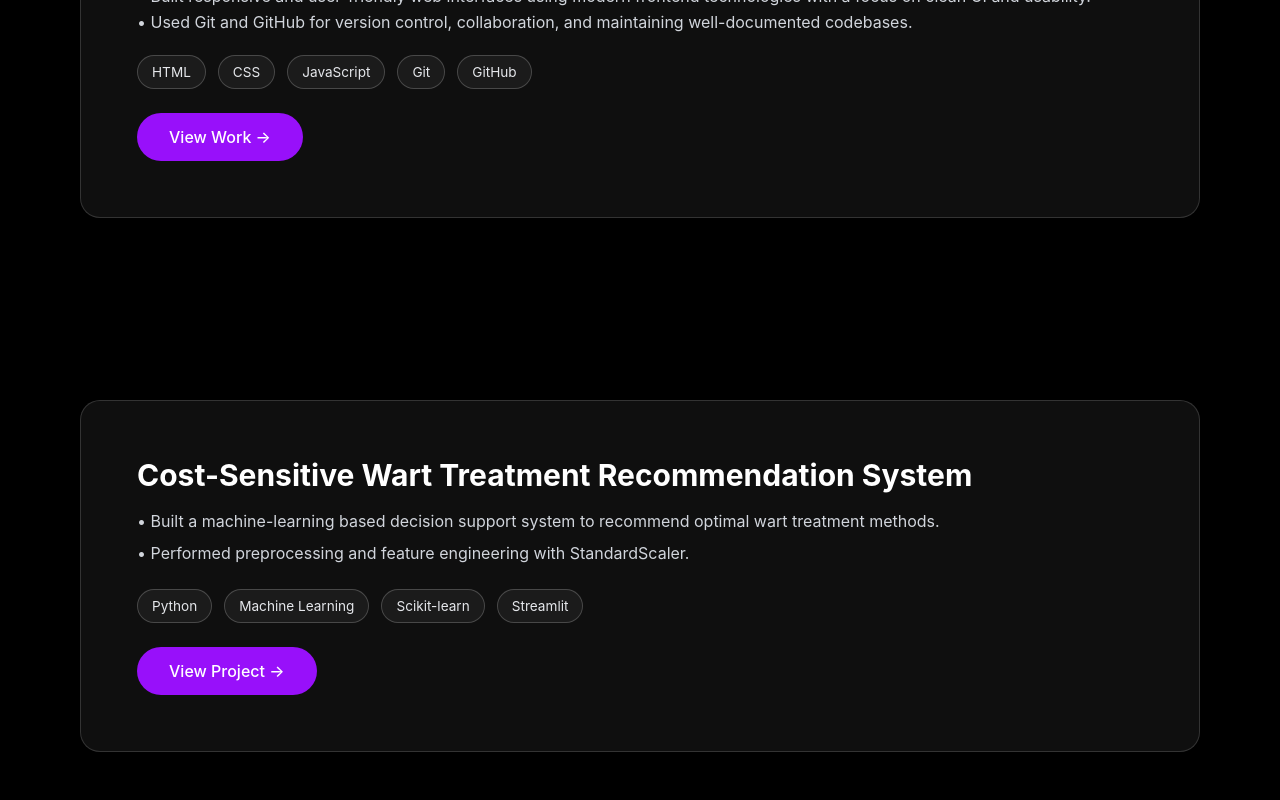
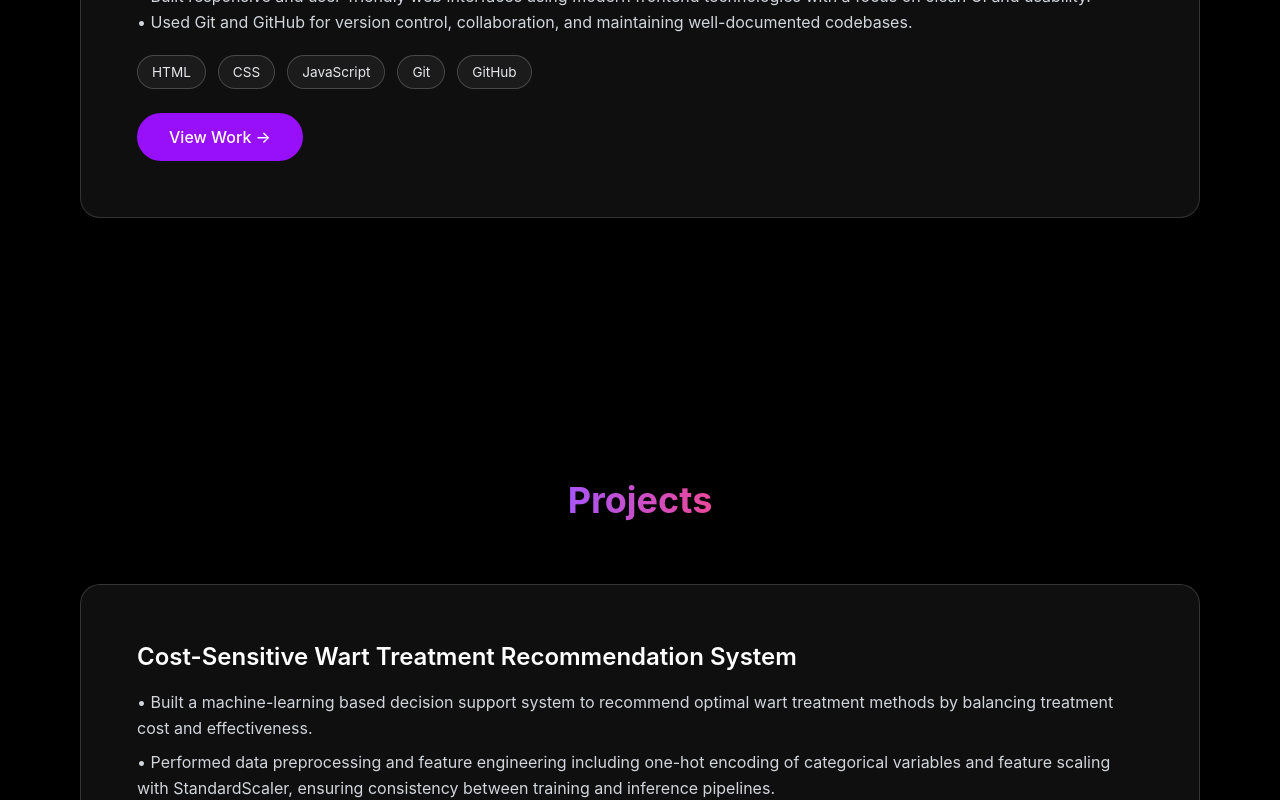
Before and after one commit to Srakeshvarma12/rakesh-portfolio, a React (Vite) app: page / in a window 1280 px wide. Shown: the part 2000-2800 px from the top of the page. Built offline with nearby package versions, Linux system fonts and the light colour scheme.

Commit message:
Add stacked scroll animation for projects section

```diff
--- a/src/components/Projects.jsx
+++ b/src/components/Projects.jsx
@@ -1,85 +1,84 @@
-import { motion, useScroll, useTransform } from "framer-motion";
-import { useRef } from "react";
+import { motion } from "framer-motion";
 
-const projects = [
+const projectsData = [
   {
     title: "Cost-Sensitive Wart Treatment Recommendation System",
     description: [
-      "Built a machine-learning based decision support system to recommend optimal wart treatment methods.",
-      "Performed preprocessing and feature engineering with StandardScaler.",
+      "Built a machine-learning based decision support system to recommend optimal wart treatment methods by balancing treatment cost and effectiveness.",
+      "Performed data preprocessing and feature engineering including one-hot encoding of categorical variables and feature scaling with StandardScaler, ensuring consistency between training and inference pipelines."
     ],
-    tech: ["Python", "Machine Learning", "Scikit-learn", "Streamlit"],
+    techStack: ["Python", "Pandas", "Numpy", "Scikit-learn", "Streamlit", "GitHub", "Pickle"],
     link: "https://project---wart-treatment-gh7exzv3va8liynunuxemu.streamlit.app/",
+    hasLink: true
   },
   {
     title: "Netflix Movies and TV Shows Data Analysis using SQL",
     description: [
-      "Designed a relational schema in MySQL for 8,800+ Netflix records.",
-      "Analyzed content distribution, trends, ratings, and durations.",
-      "Structured reusable SQL scripts with industry-style documentation.",
+      "Designed and implemented a relational schema in MySQL to analyze 8,800+ Netflix records, ensuring accurate querying and scalable data analysis.",
+      "Applied SQL-based data modeling and querying techniques to simulate backend-style data access patterns on a real-world media dataset."
     ],
-    tech: ["MySQL", "SQL", "Data Analysis"],
-    link: "https://github.com/Srakeshvarma12/Netflix-SQL-Project/tree/main/Netflix-SQL-Project", // optional
-  },
+    techStack: ["MySQL", "SQL", "Relational Schema", "Data Modeling", "Data Analysis"],
+    link: "https://github.com/Srakeshvarma12/Netflix-SQL-Project/tree/main/Netflix-SQL-Project",
+    hasLink: true
+  }
 ];
 
 export default function Projects() {
-  const containerRef = useRef(null);
-  const { scrollYProgress } = useScroll({
-    target: containerRef,
-    offset: ["start start", "end end"],
-  });
+  return (
+    <section id="projects" className="min-h-screen py-20 px-6">
+      <div className="max-w-6xl mx-auto">
 
-  return (
-    <section
-      id="projects"
-      ref={containerRef}
-      className="relative min-h-[200vh] px-6"
+        {/* Title Section - Static at the top */}
+        <motion.h2
+          className="text-3xl md:text-4xl font-bold mb-16 text-center"
+          initial={{ opacity: 0, y: -20 }}
+          whileInView={{ opacity: 1, y: 0 }}
+          transition={{ duration: 0.8 }}
         >
-      {projects.map((project, index) => {
-        const y = useTransform(
-          scrollYProgress,
-          [index * 0.3, index * 0.3 + 0.3],
-          [100, 0]
-        );
+          <span className="gradient-text">Projects</span>
+        </motion.h2>
 
-        const scale = useTransform(
-          scrollYProgress,
-          [index * 0.3, index * 0.3 + 0.3],
-          [0.95, 1]
-        );
-
-        return (
+        {/* Projects Container */}
+        <div className="flex flex-col gap-20"> {/* gap-20 creates space to scroll between stacks */}
+          {projectsData.map((project, index) => (
             <motion.div
               key={index}
-            style={{ y, scale }}
+              className="sticky top-28 self-start w-full"
+              initial={{ opacity: 0, y: 50 }}
+              whileInView={{ opacity: 1, y: 0 }}
+              transition={{ duration: 0.8, delay: index * 0.1 }}
+              viewport={{ once: true, margin: "-50px" }}
+            >
+              <div
                 className="
-              sticky top-24
-              mx-auto max-w-6xl
                   glass
                   p-10 md:p-14
-              mb-24
+                  rounded-2xl
+                  border border-white/10
+                  backdrop-blur-lg
+                  shadow-2xl
                 "
               >
-            <h2 className="text-2xl md:text-3xl font-bold mb-4 text-white">
+                <h3 className="text-2xl font-semibold text-white mb-4">
                   {project.title}
-            </h2>
+                </h3>
 
-            <ul className="text-gray-300 space-y-2 mb-6">
-              {project.description.map((line, i) => (
-                <li key={i}>• {line}</li>
+                <div className="text-gray-300 leading-relaxed mb-8 space-y-2">
+                  {project.description.map((point, i) => (
+                    <p key={i}>• {point}</p>
                   ))}
-            </ul>
+                </div>
 
-            <div className="flex flex-wrap gap-3 mb-6">
-              {project.tech.map((tech) => (
+                {/* TECH STACK */}
+                <div className="flex flex-wrap gap-3 mt-5 mb-8">
+                  {project.techStack.map((tech) => (
                     <span key={tech} className="tech-pill">
                       {tech}
                     </span>
                   ))}
                 </div>
 
-            {project.link && (
+                {project.hasLink && (
                   <a
                     href={project.link}
                     target="_blank"
@@ -91,12 +90,14 @@ export default function Projects() {
                       transition text-white font-medium
                     "
                   >
-                View Project →
+                    Live Demo →
                   </a>
                 )}
+              </div>
             </motion.div>
-        );
-      })}
+          ))}
+        </div>
+      </div>
     </section>
   );
 }
```
Lines whose indentation alone changed are shown as unchanged.
